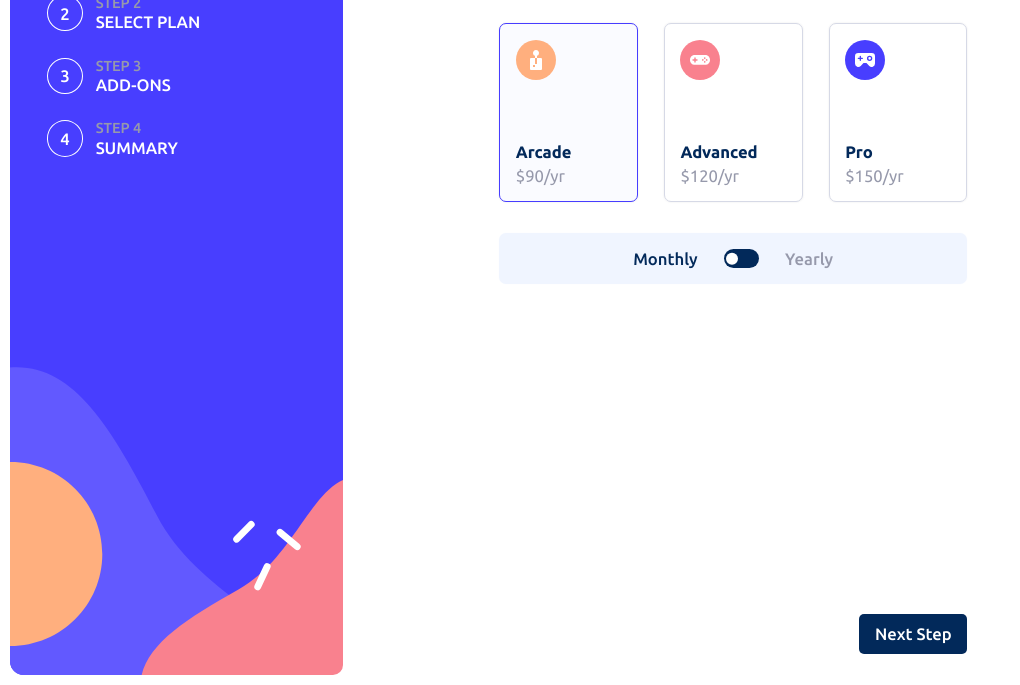
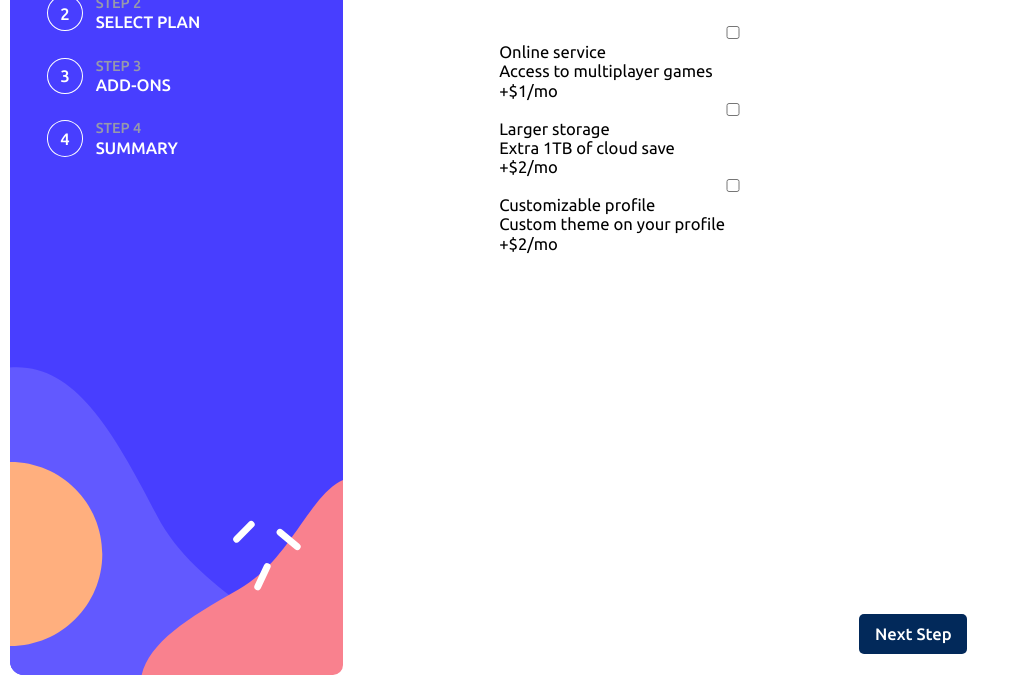
Before and after one commit to Imoyemi-1/multi-step-form-app, a website: page index.html in a window 1280 px wide. Shown: the part 115-800 px from the top of the page, without its empty margins (0-1020 px from the left). Drawn offline with Linux system fonts and the light colour scheme.

Commit message:
feat: add html structure for add-ons page

```diff
--- a/index.html
+++ b/index.html
@@ -72,17 +72,15 @@
             <input type="text" id="number" placeholder="e.g. +1 234 567 890" />
           </div>
         </section>
-        <section class="screen active">
+        <section class="screen">
           <h2 class="header">Select your plan</h2>
-          <p class="header-txt">
-            You have the option of monthly or yearly billing.
-          </p>
+          <p class="header-txt"></p>
           <div id="plan-container">
             <div class="plan-txt-container choose">
               <img src="./images/icon-arcade.svg" alt="icon-arcade" />
               <div class="plan-txt">
                 <p class="plan-name">Arcade</p>
-                <p class="plan-amt">$90/yr</p>
+                <p class="plan-amt">$9/yr</p>
                 <p class="plan-year">2 months free</p>
               </div>
             </div>
@@ -90,7 +88,7 @@
               <img src="./images/icon-advanced.svg" alt="icon-advanced" />
               <div class="plan-txt">
                 <p class="plan-name">Advanced</p>
-                <p class="plan-amt">$120/yr</p>
+                <p class="plan-amt">$12/yr</p>
                 <p class="plan-year">2 months free</p>
               </div>
             </div>
@@ -98,7 +96,7 @@
               <img src="./images/icon-pro.svg" alt="icon-pro" />
               <div class="plan-txt">
                 <p class="plan-name">Pro</p>
-                <p class="plan-amt">$150/yr</p>
+                <p class="plan-amt">$15/yr</p>
                 <p class="plan-year">2 months free</p>
               </div>
             </div>
@@ -109,7 +107,40 @@
             <p class="time">Yearly</p>
           </div>
         </section>
-        <section class="screen"></section>
+        <section class="screen active">
+          <h2 class="header">Pick add-ons</h2>
+          <p class="header-txt">Add-ons help enhance your gaming experience.</p>
+          <div class="add-ons-container">
+            <div class="add-ons-txt-container">
+              <input type="checkbox" name="online" id="online" />
+              <div class="add-ons-txt">
+                <p class="add-ons-name">Online service</p>
+                <p class="add-ons-details">Access to multiplayer games</p>
+              </div>
+            </div>
+            <p class="add-ons-price">+$1/mo</p>
+          </div>
+          <div class="add-ons-container">
+            <div class="add-ons-txt-container">
+              <input type="checkbox" name="online" id="online" />
+              <div class="add-ons-txt">
+                <p class="add-ons-name">Larger storage</p>
+                <p class="add-ons-details">Extra 1TB of cloud save</p>
+              </div>
+            </div>
+            <p class="add-ons-price">+$2/mo</p>
+          </div>
+          <div class="add-ons-container">
+            <div class="add-ons-txt-container">
+              <input type="checkbox" name="online" id="online" />
+              <div class="add-ons-txt">
+                <p class="add-ons-name">Customizable profile</p>
+                <p class="add-ons-details">Custom theme on your profile</p>
+              </div>
+            </div>
+            <p class="add-ons-price">+$2/mo</p>
+          </div>
+        </section>
         <section class="screen"></section>
         <section class="screen"></section>
       </main>
```
